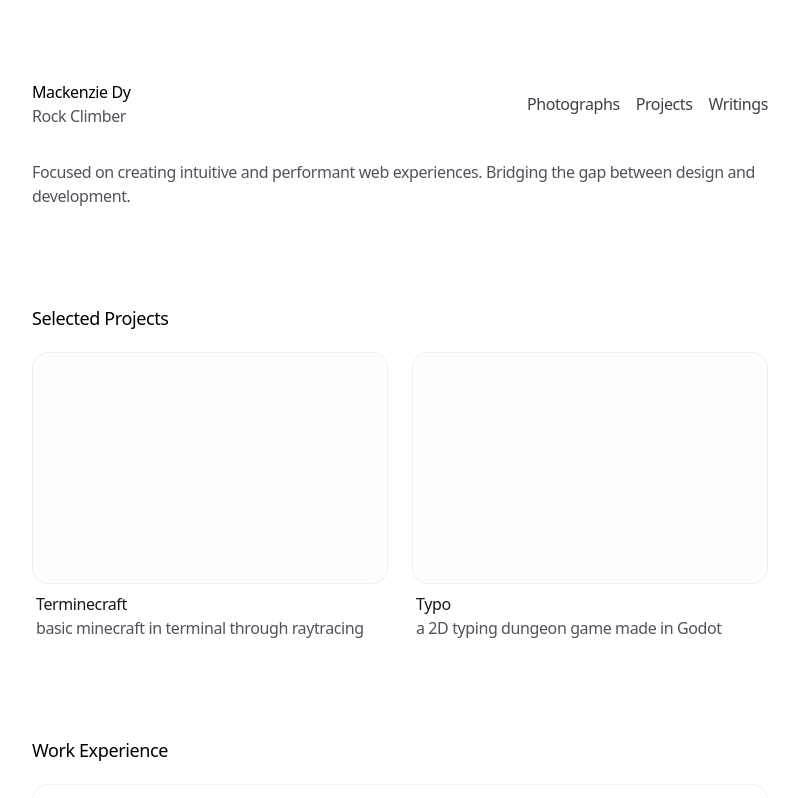
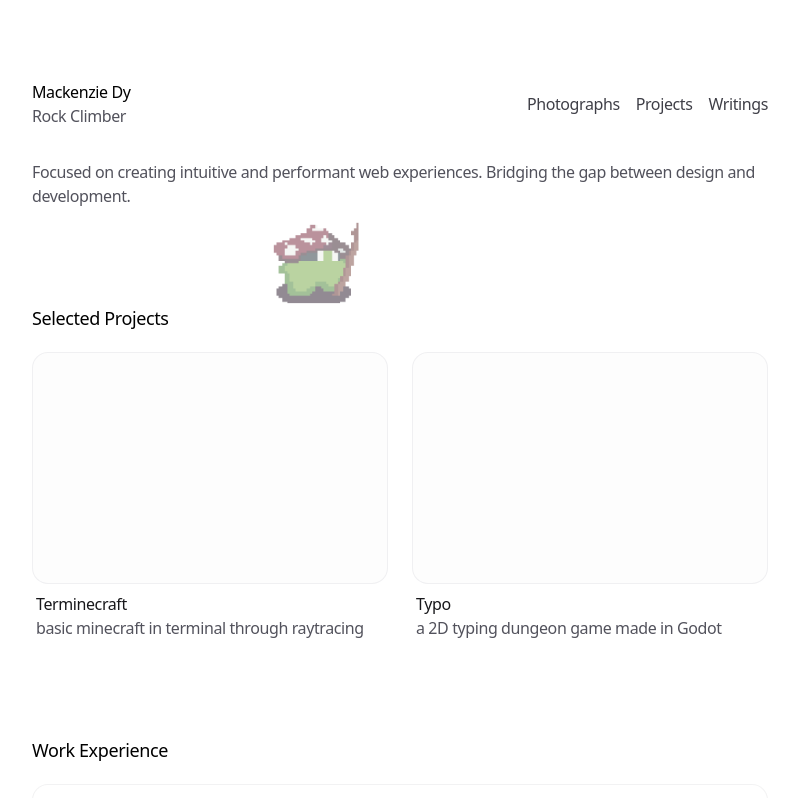
Before and after one commit to dymackenzie/mywebsite, a Next.js app: page / in a window 1280 px wide. Shown: the top 798 px of the page, without its empty margins (240-1039 px from the left). Built offline with nearby package versions, Linux system fonts and the light colour scheme.

Commit message:
~ ADDED FWOG

```diff
--- a/app/layout.tsx
+++ b/app/layout.tsx
@@ -3,6 +3,7 @@ import { Geist, Geist_Mono } from 'next/font/google'
 import './globals.css'
 import { Header } from './header'
 import { Footer } from './footer'
+import Fwog from '@/components/ui/fwog'
 import { ThemeProvider } from 'next-themes'
 
 export const viewport: Viewport = {
@@ -49,7 +50,8 @@ export default function RootLayout({
           storageKey="theme"
           defaultTheme="system"
         >
-          <div className="flex min-h-screen w-full flex-col font-[family-name:var(--font-inter-tight)]">
+          <Fwog />
+          <div className="relative z-10 flex min-h-screen w-full flex-col font-[family-name:var(--font-inter-tight)]">
             <div className="relative mx-auto w-full max-w-screen-md flex-1 px-4 pt-20">
               <Header />
               {children}
--- /dev/null
+++ b/components/ui/fwog.tsx
@@ -0,0 +1,119 @@
+"use client"
+
+import React, { useEffect, useRef, useState } from 'react'
+
+function rand(min: number, max: number) {
+  return Math.random() * (max - min) + min
+}
+
+export default function Fwog() {
+  const imgRef = useRef<HTMLImageElement | null>(null)
+  const posRef = useRef({ x: 50, y: 50 })
+  const dirRef = useRef({ x: 1, y: 0 })
+  const speedRef = useRef(120) // px per second
+  const rafRef = useRef<number | null>(null)
+  const lastRef = useRef<number | null>(null)
+  const [runningSrc] = useState('/fwog_running_scaled_100x.gif')
+  const [idleSrc] = useState('/fwog_scaled_100x.gif')
+  const [src, setSrc] = useState(runningSrc)
+  const [paused, setPaused] = useState(false)
+
+  useEffect(() => {
+    const el = imgRef.current
+    if (!el) return
+
+    const size = 100 // px visual size
+
+    function step(ts: number) {
+      if (lastRef.current == null) lastRef.current = ts
+      const dt = (ts - lastRef.current) / 1000
+      lastRef.current = ts
+
+      if (!paused) {
+        posRef.current.x += dirRef.current.x * speedRef.current * dt
+        posRef.current.y += dirRef.current.y * speedRef.current * dt
+
+        // bounce off edges
+        const w = window.innerWidth
+        const h = window.innerHeight
+        if (posRef.current.x < 0) posRef.current.x = 0, dirRef.current.x *= -1
+        if (posRef.current.y < 0) posRef.current.y = 0, dirRef.current.y *= -1
+        if (posRef.current.x > w - size) posRef.current.x = w - size, dirRef.current.x *= -1
+        if (posRef.current.y > h - size) posRef.current.y = h - size, dirRef.current.y *= -1
+      }
+
+      // apply transform (keep upright). flip horizontally to face direction.
+      const x = posRef.current.x
+      const y = posRef.current.y
+      const flip = dirRef.current.x < 0 ? -1 : 1
+      if (el) el.style.transform = `translate3d(${x}px, ${y}px, 0) scaleX(${flip})`
+
+      rafRef.current = requestAnimationFrame(step)
+    }
+
+    rafRef.current = requestAnimationFrame(step)
+
+    return () => {
+      if (rafRef.current) cancelAnimationFrame(rafRef.current)
+    }
+  }, [paused])
+
+  useEffect(() => {
+    let directionTimer: number | null = null
+    let changeTimer: number | null = null
+
+    function pickDirection() {
+      const angle = rand(0, Math.PI * 2)
+      dirRef.current.x = Math.cos(angle)
+      dirRef.current.y = Math.sin(angle)
+      // keep a constant speed; configured by initial value in speedRef
+    }
+
+    function scheduleChange() {
+      const delay = rand(1500, 6000)
+      directionTimer = window.setTimeout(() => {
+        // small chance to pause
+        if (Math.random() < 0.18) {
+          setPaused(true)
+          setSrc(idleSrc)
+          const pauseFor = rand(600, 1800)
+          changeTimer = window.setTimeout(() => {
+            setPaused(false)
+            setSrc(runningSrc)
+            pickDirection()
+            scheduleChange()
+          }, pauseFor)
+        } else {
+          pickDirection()
+          scheduleChange()
+        }
+      }, delay)
+    }
+
+    pickDirection()
+    scheduleChange()
+
+    return () => {
+      if (directionTimer) clearTimeout(directionTimer)
+      if (changeTimer) clearTimeout(changeTimer)
+    }
+  }, [idleSrc, runningSrc])
+
+  return (
+    <div
+      aria-hidden
+      style={{ pointerEvents: 'none' }}
+      className="fixed inset-0 z-0 overflow-hidden"
+    >
+      <img
+        ref={imgRef}
+        src={src}
+        alt=""
+        width={100}
+        height={100}
+        className="pointer-events-none select-none will-change-transform opacity-50"
+        style={{ position: 'absolute', left: 0, top: 0, transform: 'translate3d(50px,50px,0)' }}
+      />
+    </div>
+  )
+}
```
